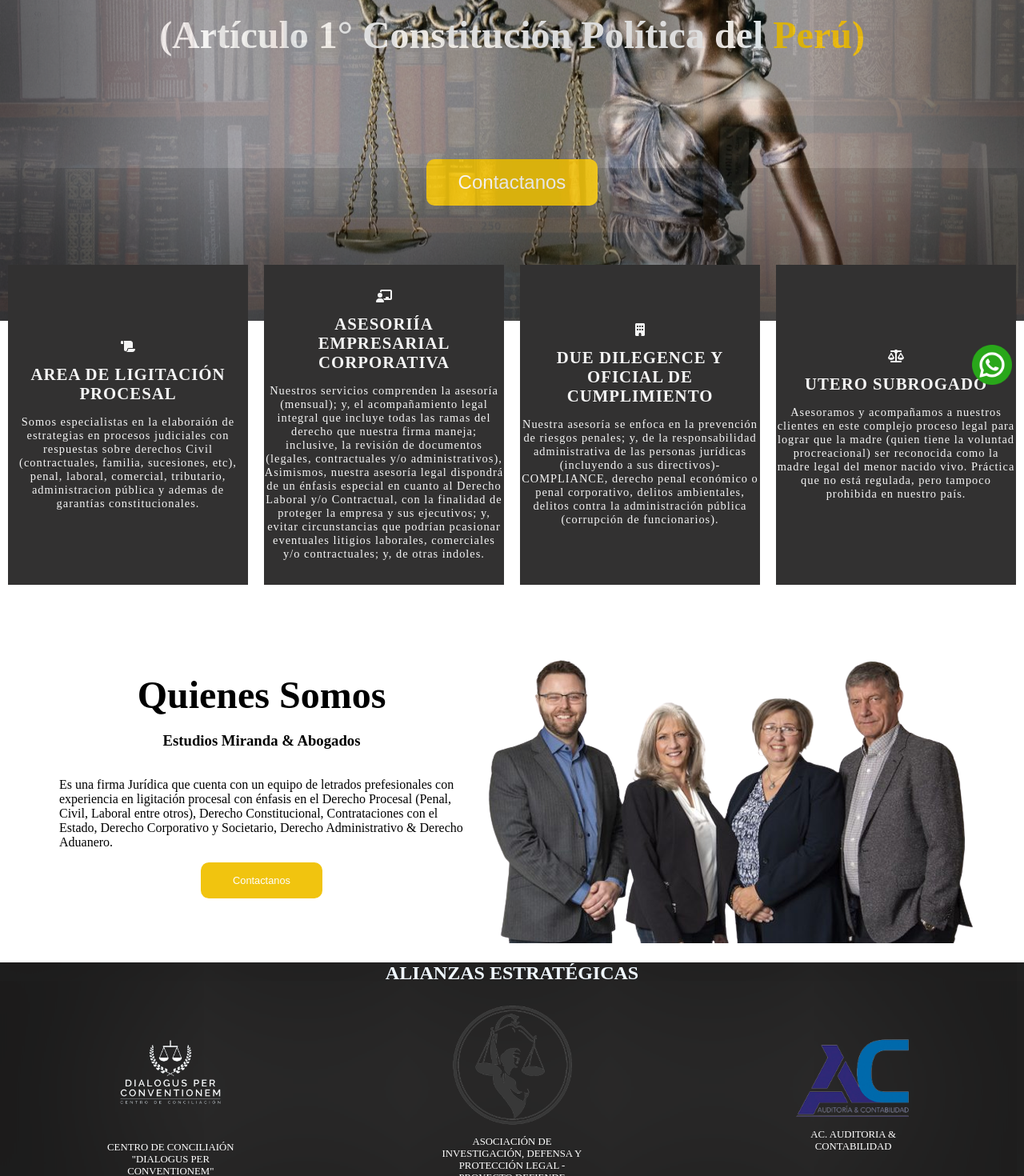
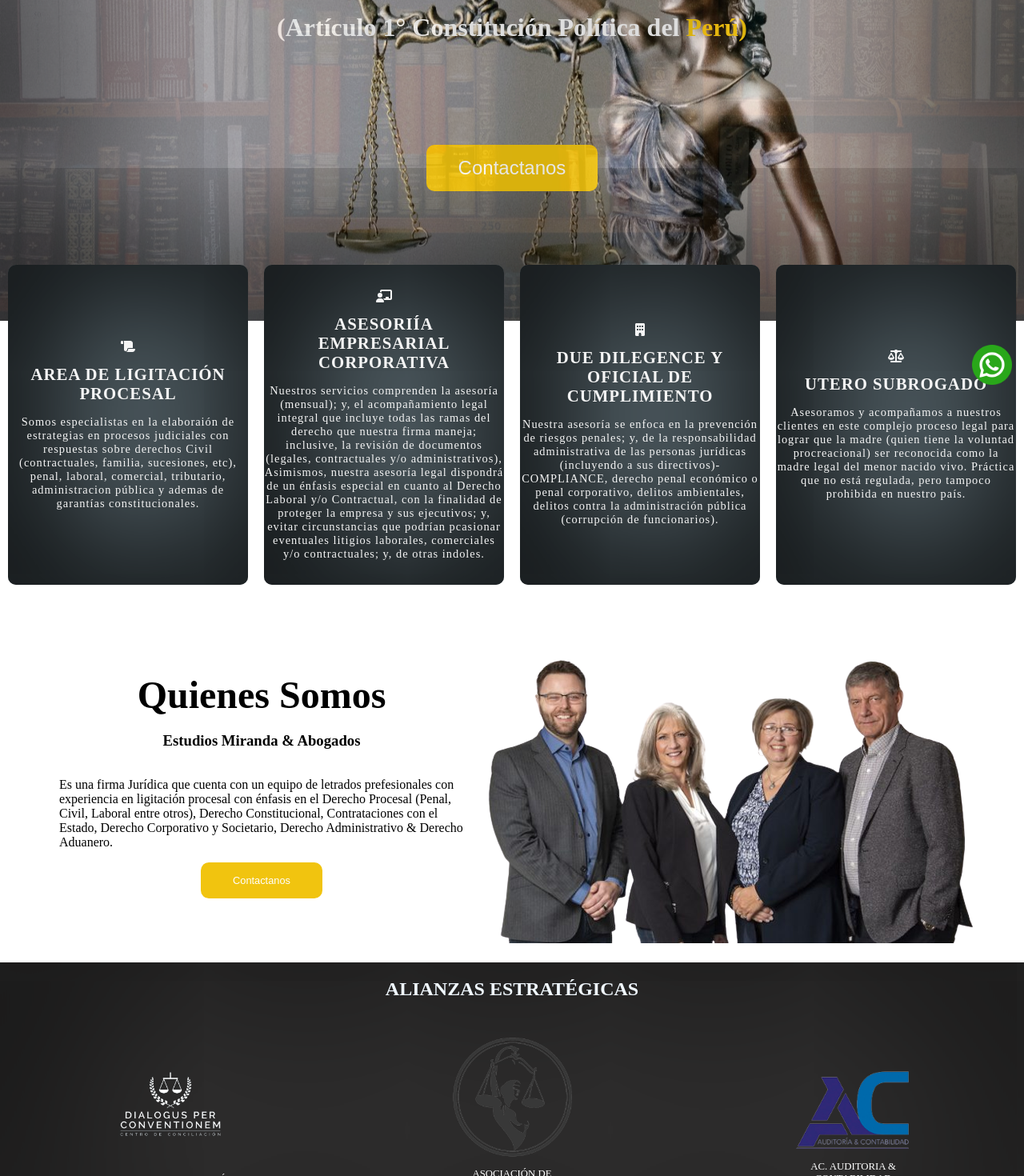
Before and after one commit to EddSJ/SiSiLandingPageMirandaS, a React (Create React App) app: page / in a window 1280 px wide. Shown: the part 299-1769 px from the top of the page at 80% size. Built offline with nearby package versions, Linux system fonts and the light colour scheme.

Commit message:
arreglos menores de estilo

```diff
--- a/src/components/home.js
+++ b/src/components/home.js
@@ -44,7 +44,7 @@ const Home = () => {
           <div className='banner-container' id='inicio' >
             <div className='banner-content'>
               <h1 className='ayuda'>La defensa de la persona humana y el respeto de su dignidad <span>son el fin supremo de la sociedad y del Estado</span></h1>
-              <h1 className='nosotros'>(Artículo 1° Constitución Política del <span>Perú)</span></h1>
+              <h2 className='nosotros'>(Artículo 1° Constitución Política del <span>Perú)</span></h2>
               <button className="boton">
                 <a href='#formulario'>Contactanos</a>
               </button>
@@ -113,7 +113,7 @@ const Home = () => {
             <img src={staff} alt="staff-picture" />
           </div>
         </main>
-        <div className='beneficios-sections'>
+        <div className='alianzas-sections'>
 
           <h2>
             ALIANZAS ESTRATÉGICAS
--- a/src/styles/home.scss
+++ b/src/styles/home.scss
@@ -21,6 +21,11 @@
     h1 {
         margin: 0;
         font-size: 3rem;
+    }
+
+    h2 {
+        margin: 0;
+        font-size: 2rem;
     }
 }
 
@@ -104,11 +109,13 @@
         height: 400px;
         width: 360px;
         margin: 0 10px;
-        background-color: rgb(50, 49, 49);
+        background-color: #4e5b61;
         text-align: center;
         color: whitesmoke;
+        border-radius: 10px;
         z-index: 2;
         letter-spacing: 1px;
+        box-shadow: inset 19px -4px 148px 44px rgba(0,0,0,0.75);
 
 
         h2 {
@@ -162,13 +169,16 @@
 
 }
 
-.beneficios-sections {
+.alianzas-sections {
     background-color: rgb(51, 50, 50);
     text-align: center;
     color: aliceblue;
-    height: 300px;
+    height: 350px;
     box-shadow: 8px 4px 337px 18px rgba(0,0,0,0.86) inset;
 
+    h2 {
+        padding: 20px;
+    }
 }
 
 .alianza-grid {
```
